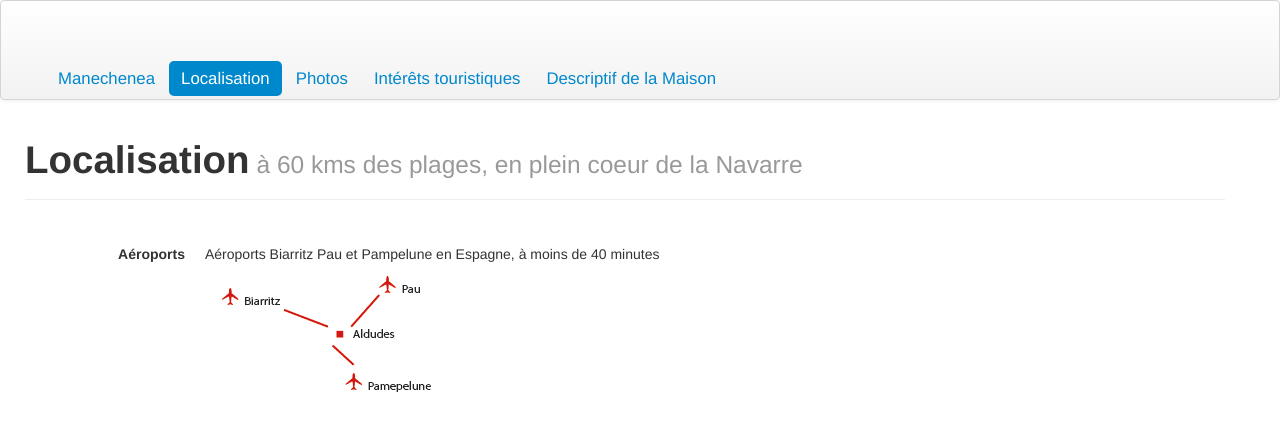
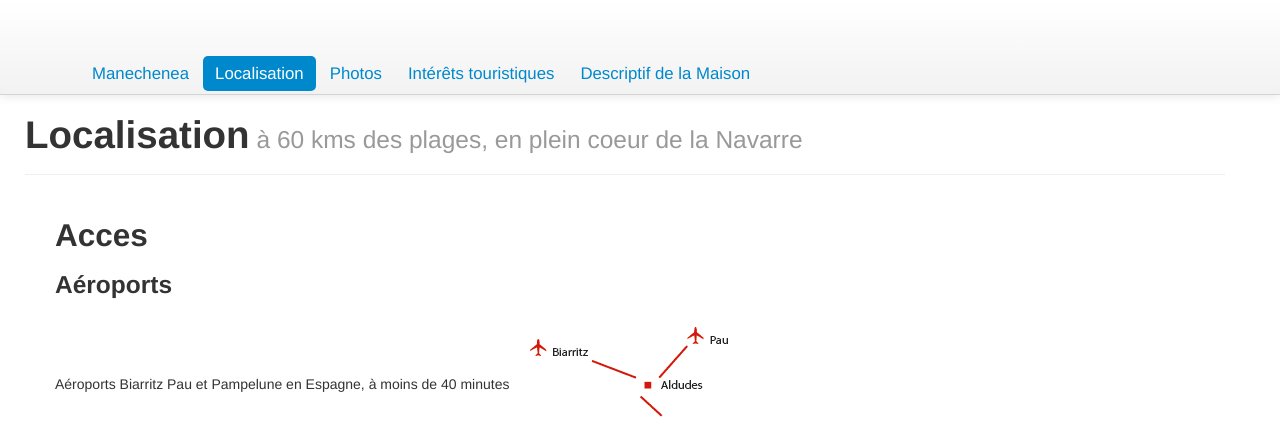
Before and after one commit to tangorri/maison-manex, a Jekyll site: the page built from localisation.html, in a window 1280 px wide. Shown: the top 422 px of the page. Built offline with Jekyll 4.4.1, drawn with Linux system fonts in a browser that asks for light colours; Markdown is read by kramdown in place of the engine named in the settings; some of the changed text lies outside the part shown.

Commit message:
ajouter contactez nous, polissage menu et layout, carte custom gmap

```diff
--- a/_layouts/default.html
+++ b/_layouts/default.html
@@ -28,12 +28,9 @@
 -->
 </head>
 <body>
-<!--
-<h1>Manechenia, les Aldudes</h1>
--->
 
 <!-- navbar -->
-<div class="navbar">
+<div class="navbar navbar-static-top">
     <div class="navbar-inner">
         <div class="container">
             <ul class="nav-pills" style="margin-top:5.5%; list-style:none; font-size:120%;">
@@ -54,18 +51,18 @@
 
 </div><!-- /container -->
 
-<footer style="margin-top:20px;">
+<div class="container">
+    <div class="row">
+        <div class="offset4">
+            <p>Pour toute demande d'information, <a class="btn btn-primary" href="mailto:contact@maison-manex.fr">Contactez Nous</a></p>
+        </div>
+    </div>
+</div><!-- /container -->
+
+<footer>
     <div class="container">
-        <div class="row" style="padding-top:10px;">
-
-            <div class="span4" id="bottom" >
-            </div>
-
-            <div class="span4">
-            </div>
-
-            <div class="span4" id="bottom" style="margin-top:30px;">
-                <br/><br/><br/><br/>
+        <div class="row">
+            <div class="span4 offset8" id="bottom">
                 <p></p>
                 <p>Réalisation : <a href="http://www.tangorri.net" target="_blanck">Tangorri</a></p>
                 <!--<p><a href="#">HTML Sitemap</a> / <a href="#">XML Sitemap</a></p>-->
--- a/_plugins/site.rb
+++ b/_plugins/site.rb
@@ -1,5 +1,3 @@
-require 'liquid'
-
 module Jekyll
 
 	PAGES_NAV = { "index" => "/index.html", "photos" => "/photos.html",
--- a/localisation.html
+++ b/localisation.html
@@ -1,7 +1,6 @@
 ---
 layout: default
 ---
-	<div class="container">
 <div class="row">
    <div class="page-header">
      <h1>Localisation<small> à 60 kms des plages, en plein coeur de la Navarre</small></h1>
@@ -9,28 +8,25 @@ layout: default
 </div>
 
 <div class="row">
-			<dl class="dl-horizontal">
-        		<dt>Aéroports</dt>
-        		<dd>
-        			<div>Aéroports Biarritz Pau et Pampelune en Espagne, à moins de 40 minutes</div>
-        			<img src="images/access_schema.png" alt="Aéroports Biarritz Pau et Pampelune en Espagne, à 40 minutes.">
-        		</dd>
-    		</dl>
+    <div class="span12">
+        <h2>Acces</h2>
+        <h3>Aéroports</h3>
+        <div>
+            <p>Aéroports Biarritz Pau et Pampelune en Espagne, à moins de 40 minutes
+            <img src="images/access_schema.png" alt="Aéroports Biarritz Pau et Pampelune en Espagne, à 40 minutes." class="rounded polaroid"></p>
         </div>
-		<div class="row">
-			<dl class="dl-horizontal">
-        		<dt>Google Map</dt>
-        		<dd>
-        			<div>Vous pouvez voir l’emplacement exact sur la carte de Google en cliquant sur l'image suivante : </div>
-        			<a href="http://goo.gl/maps/0jV0K" target="_blank"><img src="images/gmap_large.png" alt="Lien Google Map"></a>
-        		</dd>
-    		</dl>
     </div>
 </div>
 
+<div class="row">
+    <div class="span8 offset2" style="text-align: center;">
+        <!-- Google Map -->
+        <iframe width="425" height="350" frameborder="0" scrolling="no" marginheight="0" marginwidth="0" src="https://maps.google.com/maps/ms?msa=0&amp;msid=205541543274050318936.0004d7cbc5b5b694d271f&amp;ie=UTF8&amp;t=h&amp;ll=43.098813,-1.427912&amp;spn=0,0&amp;output=embed"></iframe>
+        <br /><small>Afficher <a href="https://maps.google.com/maps/ms?msa=0&amp;msid=205541543274050318936.0004d7cbc5b5b694d271f&amp;ie=UTF8&amp;t=h&amp;ll=43.098813,-1.427912&amp;spn=0,0&amp;source=embed" style="color:#0000FF;text-align:left">Sites Les Aldudes</a> sur une carte plus grande</small>
+        <! -- /Google Map -->
+    </div>
+</div>
 
-
-
-    <p>
-
-    </p>
+<!--
+     <a href="http://goo.gl/maps/0jV0K" target="_blank"><img src="images/gmap_large.png" alt="Lien Google Map"></a>
+ -->
```
Lines whose indentation alone changed are shown as unchanged.
